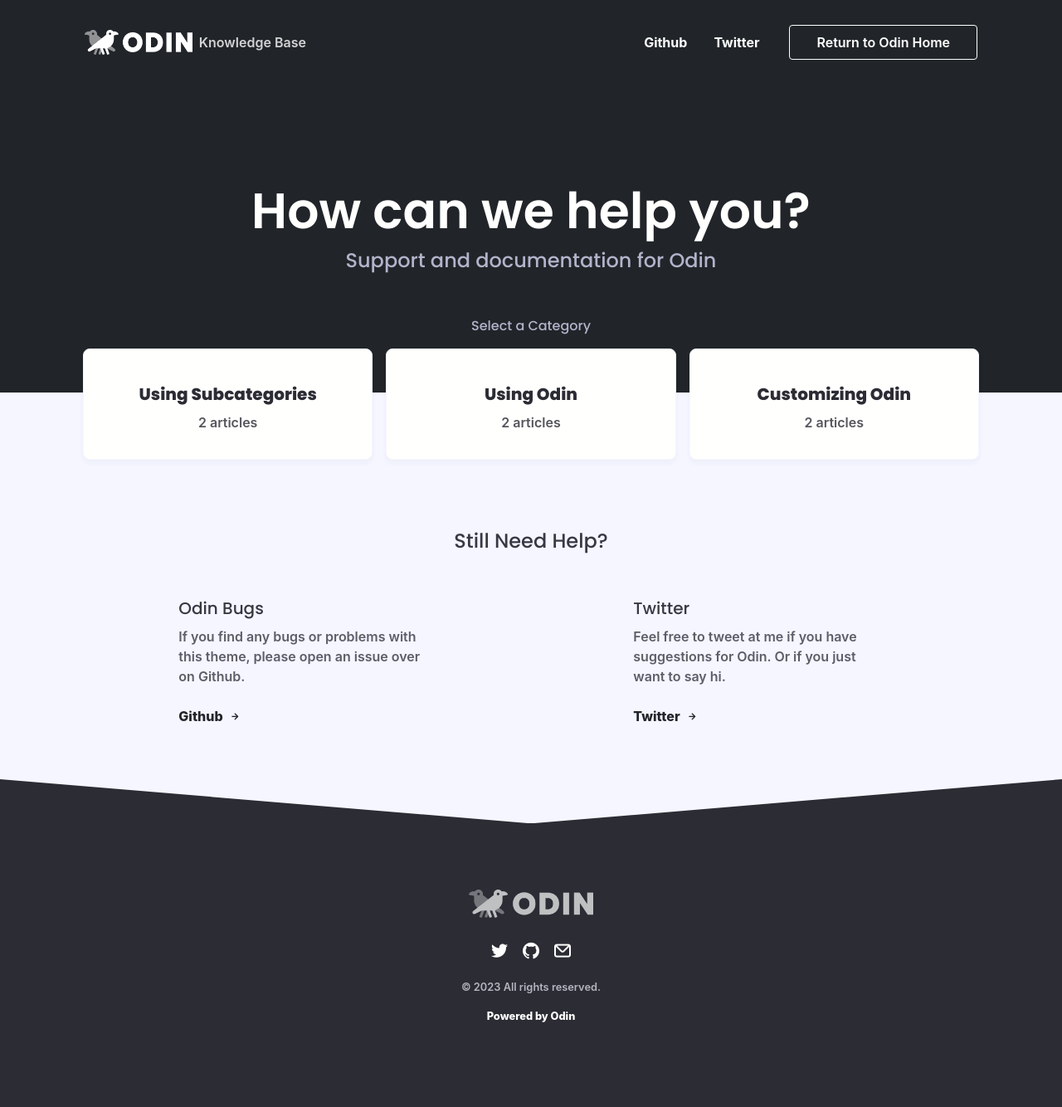
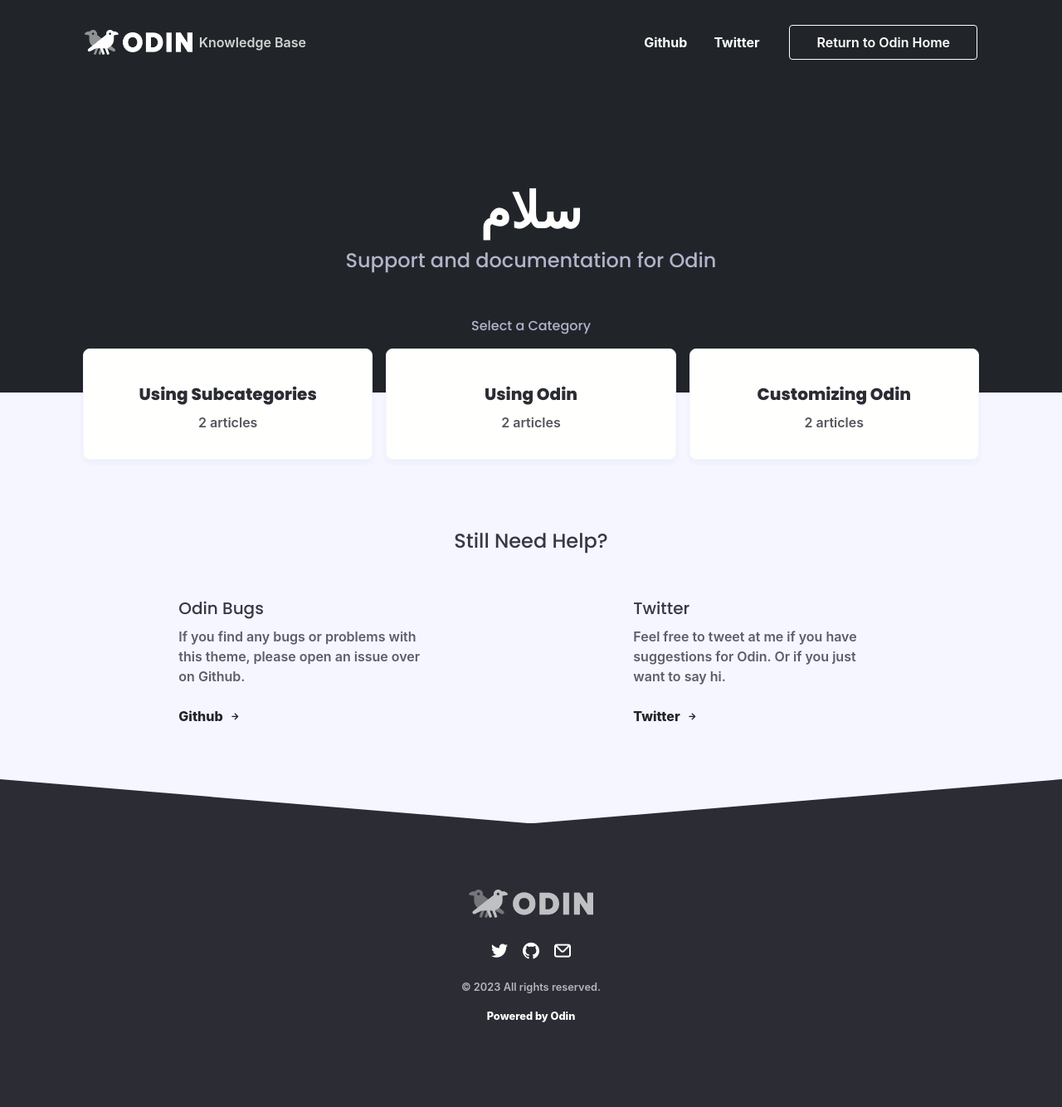
Before and after one commit to Matialz7/Test, a Jekyll site: the page built from index.html, in a window 1280 px wide. Shown: the whole page at 83% size. Built offline with Jekyll 4.4.1, drawn with Linux system fonts in a browser that asks for light colours; nearby versions of some CDN libraries; some web fonts are replaced; comment, search, counter and statistics services are not loaded.

Commit message:
Update _config.yml

```diff
--- a/_config.yml
+++ b/_config.yml
@@ -29,7 +29,7 @@ use_authors: true #Set this to false to disable showing post authors
 
 brand_logo: logo.png
 brand_name: Odin
-header: How can we help you?
+header: سلام
 subheader: Support and documentation for Odin
 
 meta_image: odin-meta.png
```
